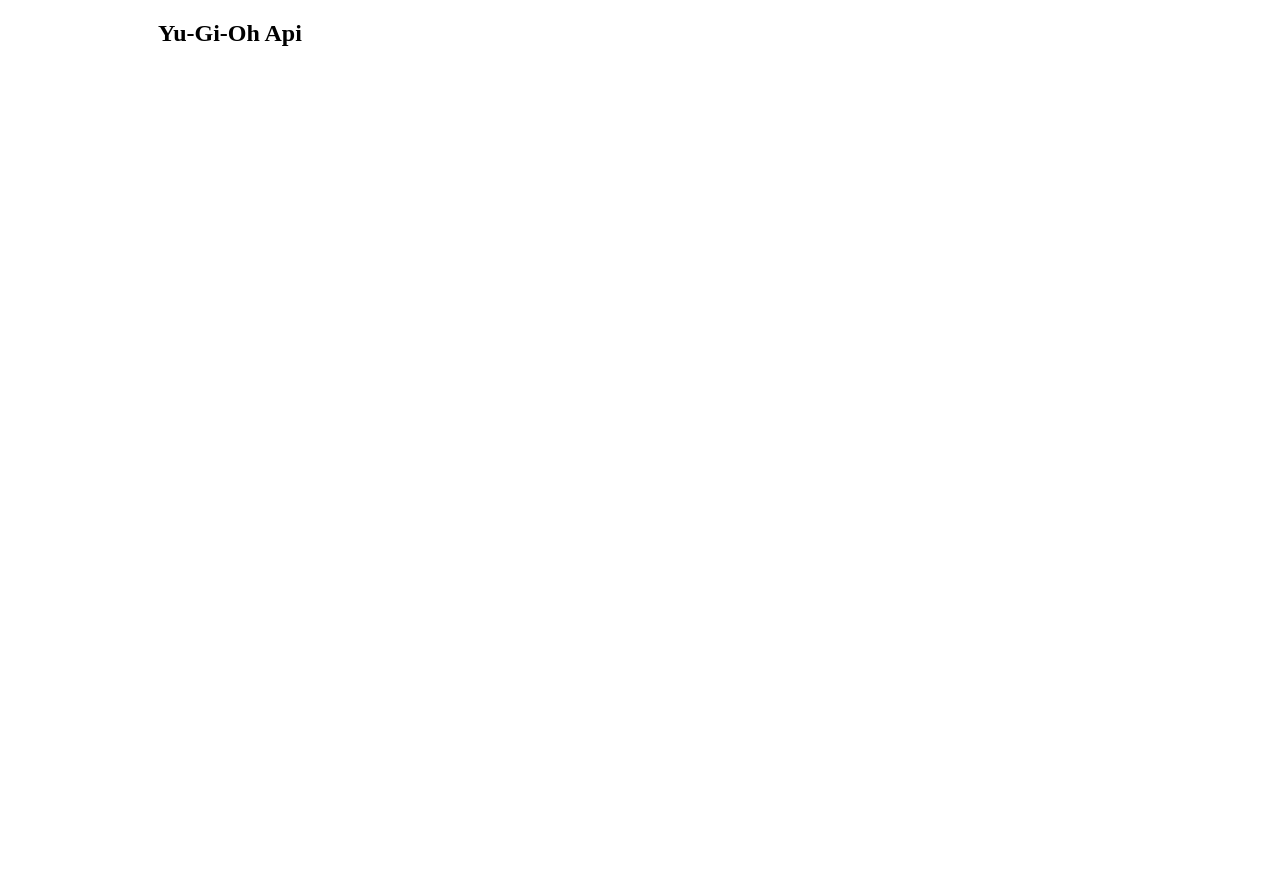
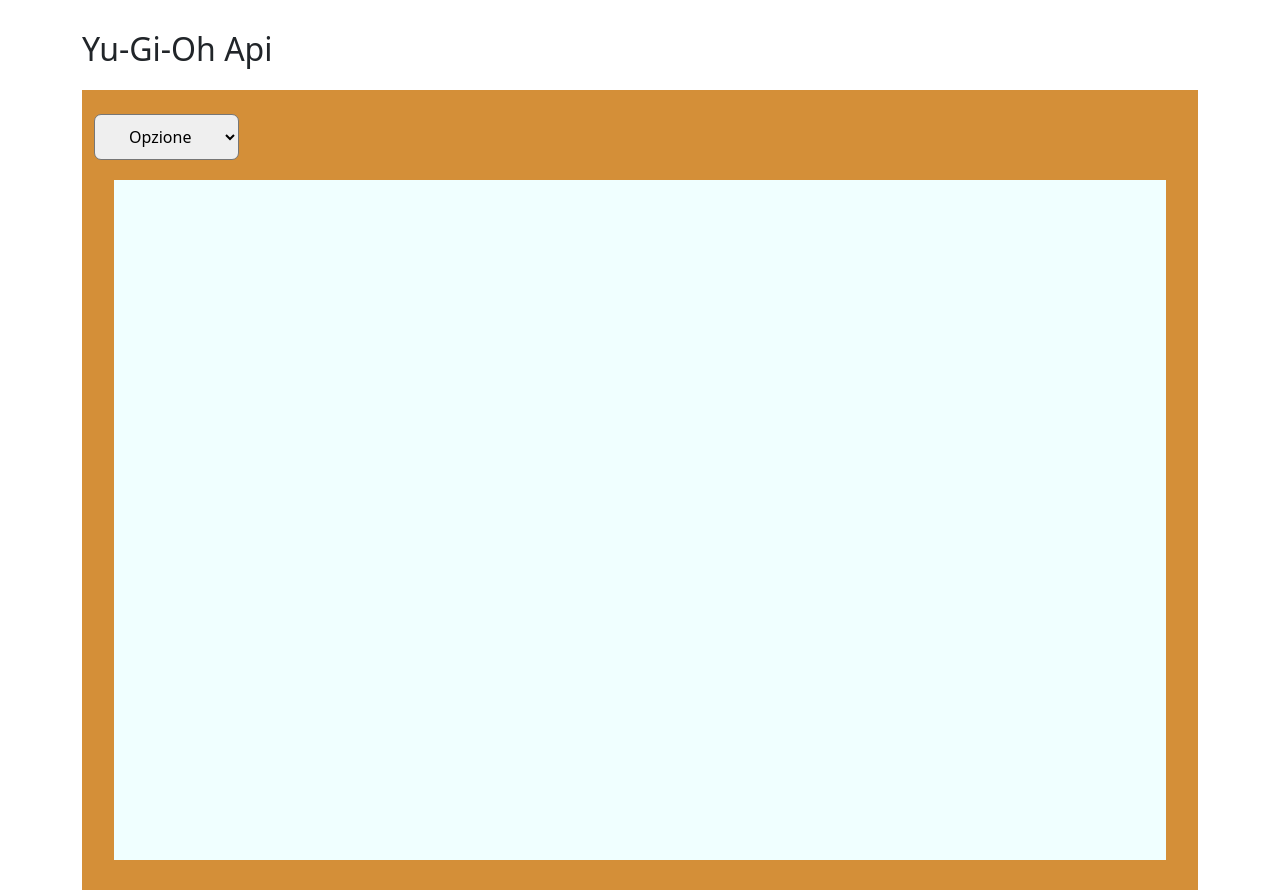
Before and after one commit to maurizio-marotta/vite-yu-gi-oh, a Vue app in the folder yu-gi-oh/: page / in a window 1280 px wide. Before the commit the page ends 800 px from the top, so only its background shows below. Built offline with nearby package versions, Linux system fonts and the light colour scheme.

Commit message:
continuo il main e inizio le card

```diff
--- a/yu-gi-oh/index.html
+++ b/yu-gi-oh/index.html
@@ -2,12 +2,14 @@
 <html lang="en">
   <head>
     <meta charset="UTF-8">
+    <link href="https://cdn.jsdelivr.net/npm/bootstrap@5.3.0-alpha3/dist/css/bootstrap.min.css" rel="stylesheet" integrity="sha384-KK94CHFLLe+nY2dmCWGMq91rCGa5gtU4mk92HdvYe+M/SXH301p5ILy+dN9+nJOZ" crossorigin="anonymous">
     <link rel="icon" href="/favicon.ico">
     <meta name="viewport" content="width=device-width, initial-scale=1.0">
     <title>yu-gi-oh</title>
   </head>
   <body>
     <div id="app"></div>
+    <script src="https://cdn.jsdelivr.net/npm/bootstrap@5.3.0-alpha3/dist/js/bootstrap.bundle.min.js" integrity="sha384-ENjdO4Dr2bkBIFxQpeoTz1HIcje39Wm4jDKdf19U8gI4ddQ3GYNS7NTKfAdVQSZe" crossorigin="anonymous"></script>
     <script type="module" src="/src/main.js"></script>
   </body>
 </html>
--- a/yu-gi-oh/src/App.vue
+++ b/yu-gi-oh/src/App.vue
@@ -18,7 +18,5 @@
 </template>
 
 <style lang="scss" scoped>
-  .container{
-    padding: 0px 150px;
-  }
+
 </style>
--- a/yu-gi-oh/src/components/header.vue
+++ b/yu-gi-oh/src/components/header.vue
@@ -16,4 +16,8 @@
 .header{
   height: 35px;
 }
+
+h2{
+  margin: 30px 0px;
+}
 </style>
--- a/yu-gi-oh/src/components/main.vue
+++ b/yu-gi-oh/src/components/main.vue
@@ -1,13 +1,43 @@
-
 <script>
 export default {
-
+    name:'Main'
 }
 </script>
+
 <template>
+    <div class="container">
+        <div class="select pt-4">
+            <select class="mc-select">
+            <option value="1">Opzione</option>
+            <option value="2">Opzione</option>
+            <option value="3">Opzione</option>
+        </select>
+        </div>
+        <div class="container-2 px-2">
 
+        </div>
+    </div>
 </template>
 
 <style lang="scss" scoped>
+.mc-select{
+  border-radius: 7px;
+  padding: 10px 30px;
+}
+.select{
+  text-align: left;
+  }
+
+.container{
+  margin-top: 25px;
+  height: 100vh;
+  background-color: #D48F38;
+}
+
+.container-2{
+  background-color: azure;
+  height: 85%;
+  margin: 20px;
+}
 
 </style>
```
Also changed, not shown: yu-gi-oh/src/components/card.vue (added, +12 -0 lines).
